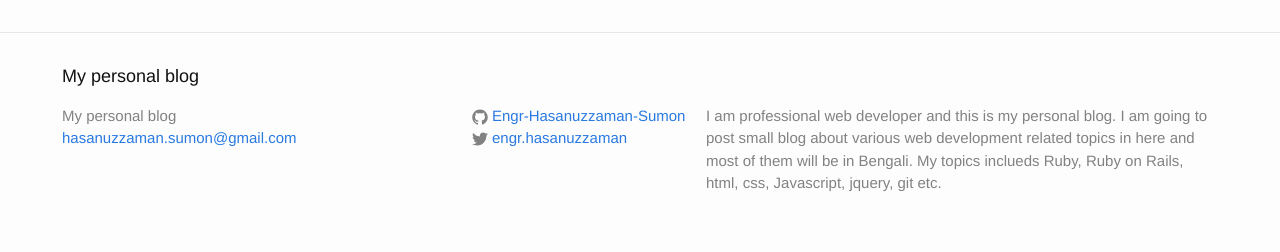
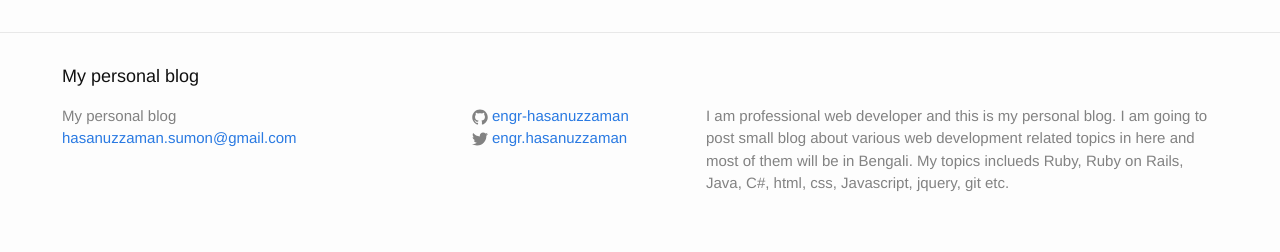
Before and after one commit to Engr-Hasanuzzaman-Sumon/Engr-Hasanuzzaman-Sumon.github.io, a Jekyll site: the page built from index.html, in a window 1280 px wide. Shown: the part 1078-1330 px from the top of the page. Built offline with Jekyll 4.4.1, drawn with Linux system fonts in a browser that asks for light colours.

Commit message:
change footer about me and my github link

```diff
--- a/_config.yml
+++ b/_config.yml
@@ -4,11 +4,11 @@ email: hasanuzzaman.sumon@gmail.com
 description: > # this means to ignore newlines until "baseurl:"
    I am professional web developer and this is my personal blog. I am going to post small blog about
    various web development related topics in here and most of them will be in Bengali.
-   My topics inclueds Ruby, Ruby on Rails, html, css, Javascript, jquery, git etc.
+   My topics inclueds Ruby, Ruby on Rails, Java, C#, html, css, Javascript, jquery, git etc.
 baseurl: "" # the subpath of your site, e.g. /blog/
 url: "http://yourdomain.com" # the base hostname & protocol for your site
 twitter_username: engr.hasanuzzaman
-github_username: Engr-Hasanuzzaman-Sumon
+github_username: engr-hasanuzzaman
 excerpt_separator: 'd596aa409dbcf4bf9d9d57252304a921bd02e3fc'
 
 # Build settings
```
